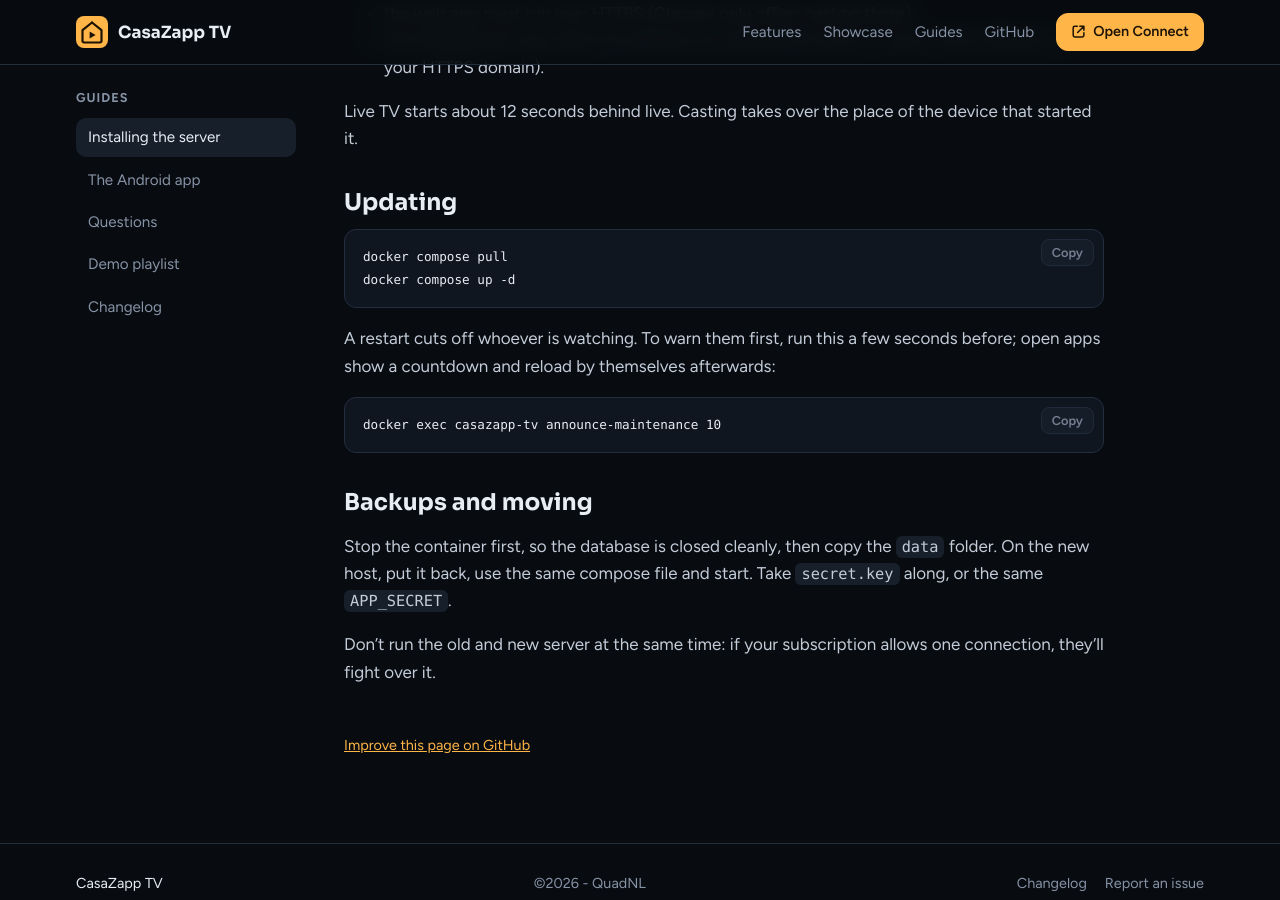
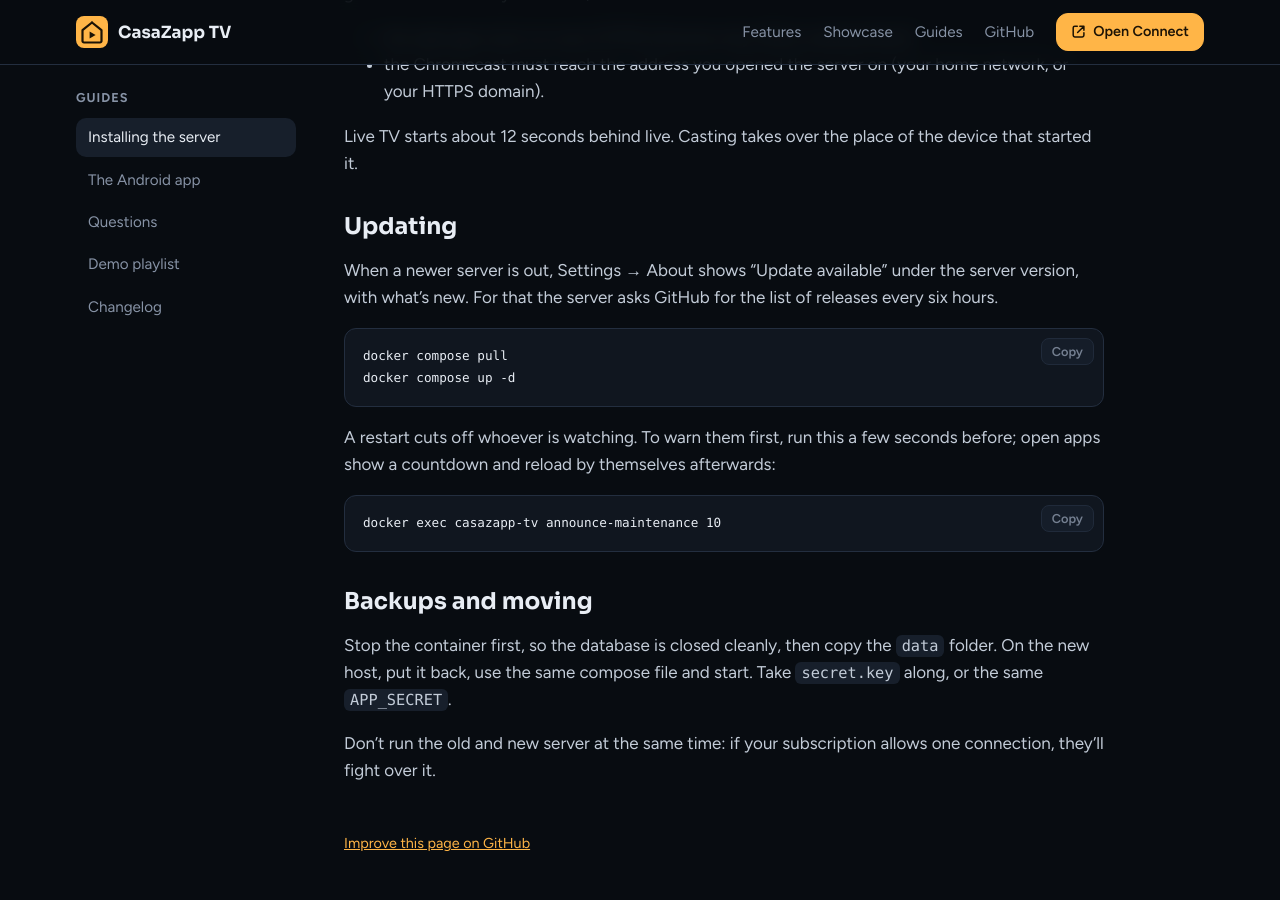
Before and after one commit to QuadNL/CasaZapp-TV-release, a Jekyll site: the page built from docs/server.md, in a window 1280 px wide and 900 px high, scrolled down 4035 px. Built offline with Jekyll 4.4.1, drawn with Linux system fonts in a browser that asks for light colours; our own code applies the rules of GitHub Pages for plain Markdown files; some of the changed text lies outside the part shown.

Commit message:
docs: server guide for 0.5.2 (tags, cast buffer, update notice)
Co-Authored-By: Claude Opus 5.5 <noreply@anthropic.com>

````diff
--- a/docs/server.md
+++ b/docs/server.md
@@ -18,7 +18,7 @@ The server is `ghcr.io/quadnl/casazapp-tv-release`, for `amd64` and `arm64`
 | -------- | ------------------------------------------ |
 | `latest` | The newest release                         |
 | `0.5`    | The newest 0.5 release, not the next minor |
-| `0.5.1`  | Exactly that version                       |
+| `0.5.2`  | Exactly that version (any version number)  |
 
 ## Folders
 
@@ -160,6 +160,9 @@ started it.
 
 ## Updating
 
+When a newer server is out, Settings → About shows "Update available" under the server version,
+with what's new. For that the server asks GitHub for the list of releases every six hours.
+
 ```bash
 docker compose pull
 docker compose up -d
````
Also changed, not shown: other parts of docs/server.md (+13 -13 lines).
